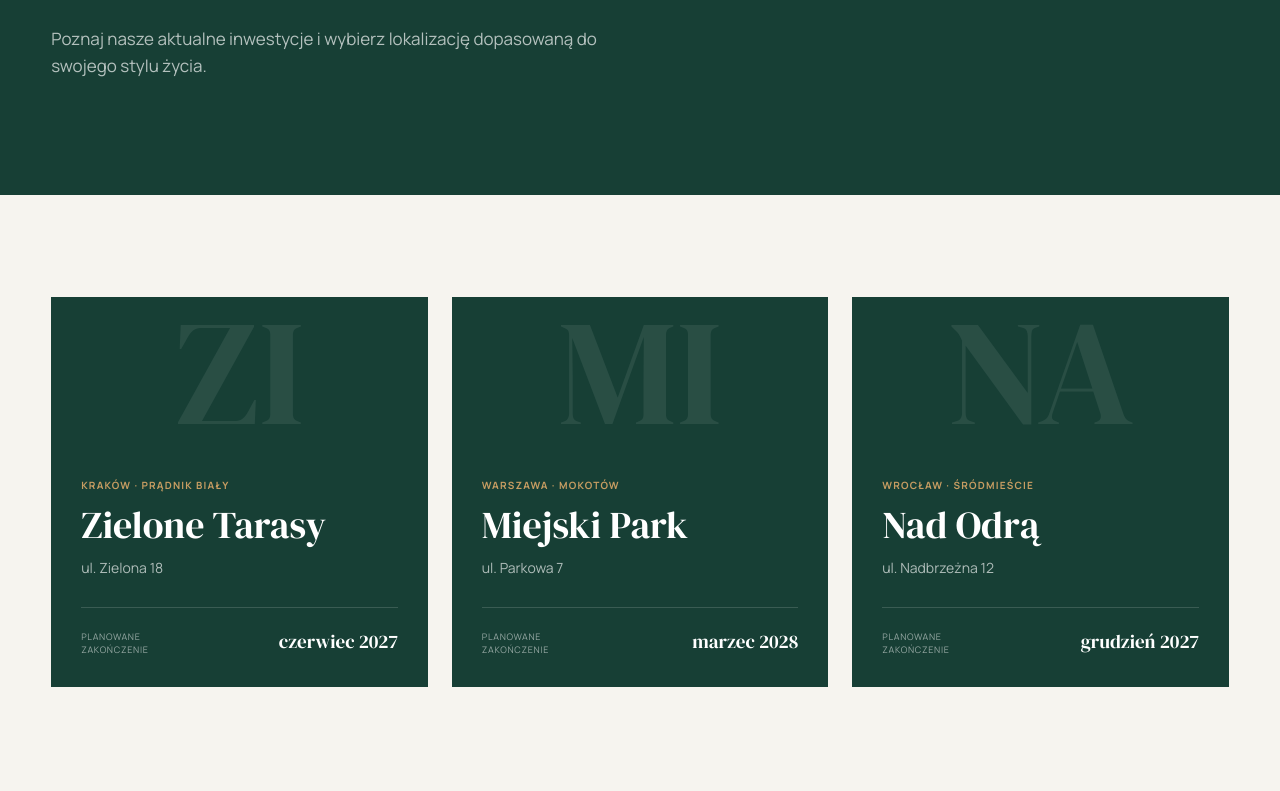
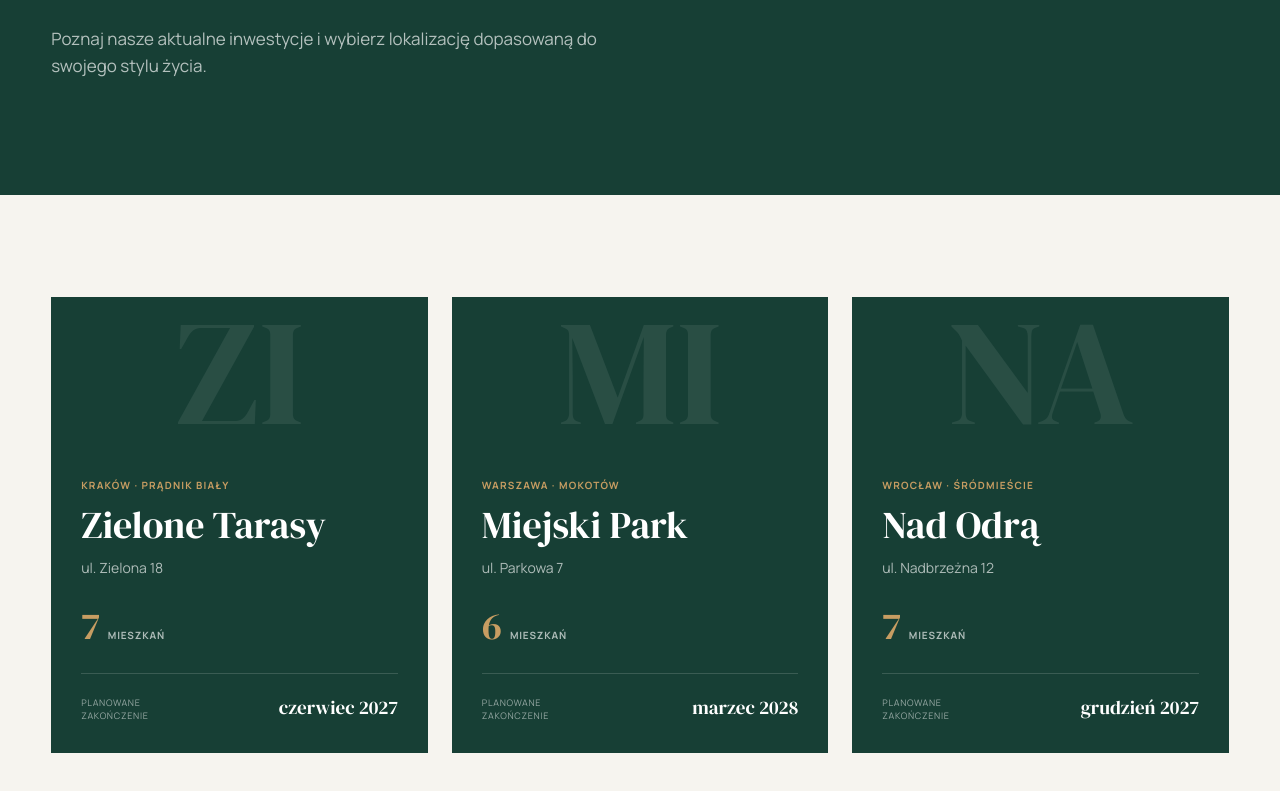
Before and after one commit to natalkakielbicka-coder/real-estate, a Vue app: page /inwestycje in a window 1280 px wide. Shown: the part 413-1204 px from the top of the page. Built offline with nearby package versions, Linux system fonts and the light colour scheme.

Commit message:
Add apartment counts to investment cards

```diff
--- a/src/components/InvestmentCard.vue
+++ b/src/components/InvestmentCard.vue
@@ -3,6 +3,10 @@ defineProps({
   investment: {
     type: Object,
     required: true
+  },
+  apartmentsCount: {
+    type: Number,
+    default: 0
   }
 })
 </script>
@@ -23,6 +27,14 @@ defineProps({
       <p class="investment-card__address">
         {{ investment.address }}
       </p>
+
+      <div class="investment-card__apartments">
+        <strong>{{ apartmentsCount }}</strong>
+
+        <span>
+          {{ apartmentsCount === 1 ? 'mieszkanie' : 'mieszkań' }}
+        </span>
+      </div>
 
       <div class="investment-card__footer">
         <span> Planowane zakończenie </span>
@@ -109,6 +121,29 @@ defineProps({
   font-weight: 400;
 }
 
+.investment-card__apartments {
+  display: flex;
+  align-items: baseline;
+  margin-bottom: 28px;
+  gap: 8px;
+}
+
+.investment-card__apartments strong {
+  color: var(--color-accent);
+  font-family: var(--font-heading);
+  font-size: 38px;
+  font-weight: 400;
+  line-height: 1;
+}
+
+.investment-card__apartments span {
+  color: rgba(255, 255, 255, 0.65);
+  font-size: 10px;
+  font-weight: 700;
+  letter-spacing: 0.08em;
+  text-transform: uppercase;
+}
+
 @media (max-width: 479px) {
   .investment-card {
     min-height: 320px;
--- a/src/views/InvestmentsView.vue
+++ b/src/views/InvestmentsView.vue
@@ -1,6 +1,13 @@
 <script setup>
 import { investments } from '../data/investments'
+import { apartments } from '../data/apartments'
 import InvestmentCard from '../components/InvestmentCard.vue'
+
+const getApartmentsCount = (investmentId) => {
+  return apartments.filter((apartment) => {
+    return apartment.investmentId === investmentId
+  }).length
+}
 </script>
 
 <template>
@@ -24,6 +31,7 @@ import InvestmentCard from '../components/InvestmentCard.vue'
           v-for="investment in investments"
           :key="investment.id"
           :investment="investment"
+          :apartments-count="getApartmentsCount(investment.id)"
         />
       </div>
     </section>
```
